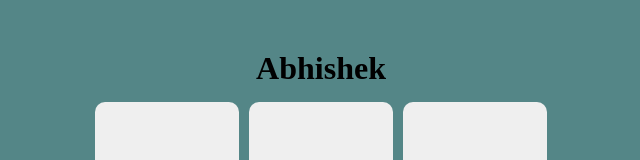
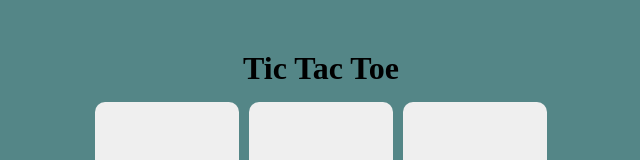
Before and after one commit to Ankit212585/Tic-Tac-Toe, a plain HTML site: page index.html in a window 1280 px wide. Shown: the top 160 px of the page, without its empty margins (319-959 px from the left). Drawn offline with Linux system fonts and the light colour scheme.

Commit message:
Update index.html

```diff
--- a/index.html
+++ b/index.html
@@ -8,7 +8,7 @@
   <link rel="styleSheet" href="./module.css" />
   <body>
     <div class="main-container">
-      <h1>Abhishek </h1>
+      <h1>Tic Tac Toe </h1>
       <div class="msg-container hide">
         <p class="msg">winner</p>
       </div>
```
